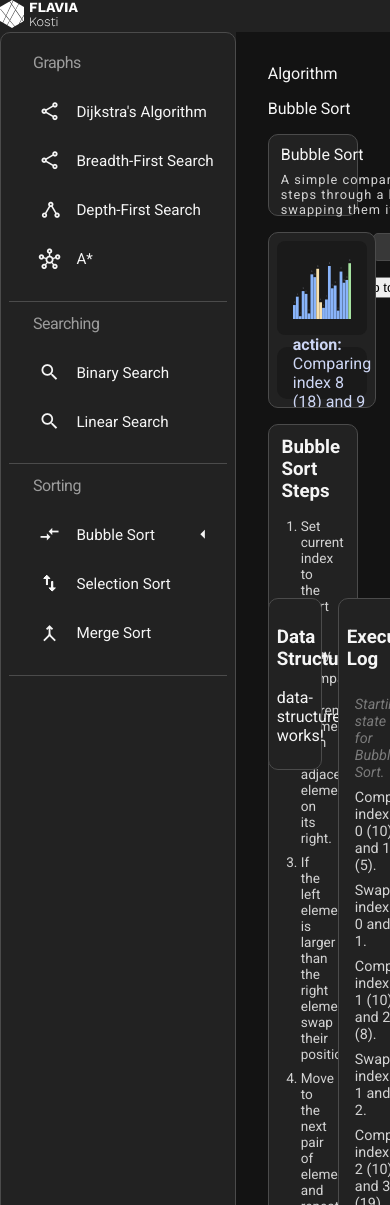
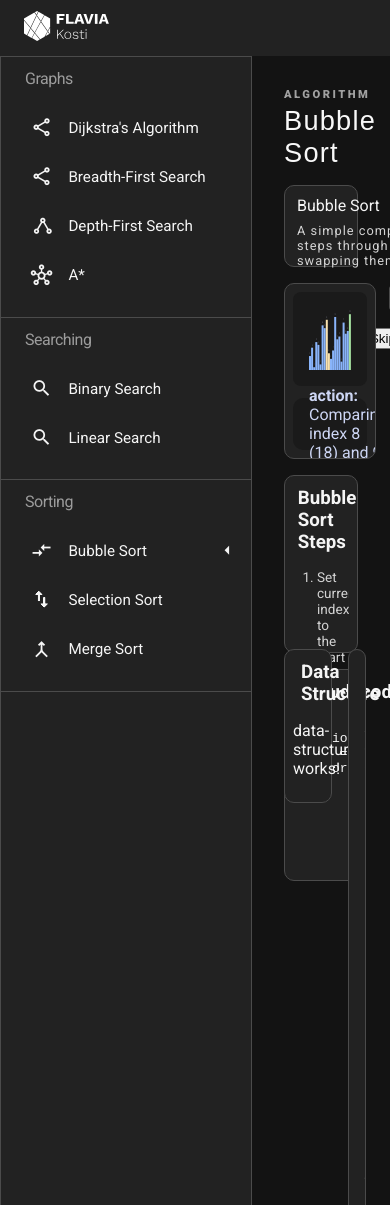
Before and after one commit to flavia3107/algorithm-visualizer, an Angular app: page / in a window 390 px wide. Shown: the top 1205 px of the page. Built offline with nearby package versions, Linux system fonts and the light colour scheme.

Commit message:
Algorithm-Visualizer: Responsivity - P12

```diff
--- a/src/app/app.scss
+++ b/src/app/app.scss
@@ -1,8 +1,19 @@
 @use '../styles/color-variables' as *;
+
+.title-row {
+	height: 3.5rem;
+}
 
 .main {
 	height: 100vh; /* Enforces full screen height as the boundary */
 	overflow: hidden;
+}
+
+.sidenav {
+	width: 250px;
+	flex-shrink: 0;
+	border-radius: 0;
+	padding: 0;
 }
 
 .content {
@@ -16,6 +27,26 @@
 	display: flex;
 	flex-direction: column;
 	box-sizing: border-box;
+}
+
+.subtitle {
+	text-transform: uppercase;
+	font-size: 0.7rem;
+	font-weight: 900;
+	letter-spacing: 2.5px;
+	color: #a1a1a1;
+}
+
+.algorithm-title {
+	font-size: 1.7rem;
+	color: #f8f8f8;
+	letter-spacing: 1.25px;
+	font-family: sans-serif;
+	margin-top: -0.75rem;
+}
+
+h3 {
+	margin: 0.2rem 0.5rem 0.5rem;
 }
 
 .controls {
@@ -57,19 +88,43 @@
 .data-log {
 	display: flex;
 	gap: 1rem;
+	box-sizing: border-box;
 	flex: 1; /* Takes the remaining space below 55% */
 	min-height: 0;
-	box-sizing: border-box;
+}
+
+.execution-log {
+	width: 60%;
+	height: 90%;
+	display: grid;
+	grid-template-rows: auto 1fr;
+	overflow: hidden;
+
+	h3 {
+		margin: 0.2rem 0.5rem 0.5rem;
+	}
+
+	app-execution-log {
+		min-height: 0;
+		height: 100%;
+
+		overflow: hidden;
+	}
 }
 
 .data-structure {
 	width: 40%;
+	height: 90%;
+}
+
+app-details {
+	display: block;
 	height: 100%;
 }
 
-.execution-log {
-	width: 60%;
-	height: 100%;
+img {
+	width: 5.3rem;
+	margin: 0 1.5rem;
 }
 
 @media screen and (max-width: 1064px) {
@@ -89,3 +144,8 @@
 		}
 	}
 }
+
+/** TO DO
+1. Layout responsivity
+2. Clean up
+*/
--- a/src/app/components/details/details.scss
+++ b/src/app/components/details/details.scss
@@ -1,16 +1,17 @@
 .details-container {
 	width: 100%;
 	gap: 1rem;
+	height: 100%;
 }
 
 .pseudocode {
 	min-height: 12.1rem;
-	height: 28%;
+	height: 54%;
 }
 
 .details {
 	min-height: 10rem;
-	height: 27%;
+	height: 37%;
 }
 
 h3 {
```
